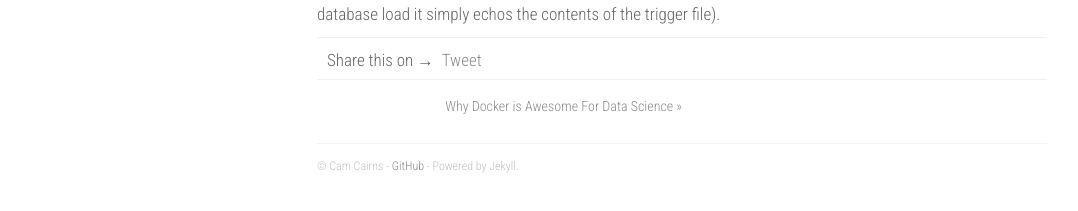
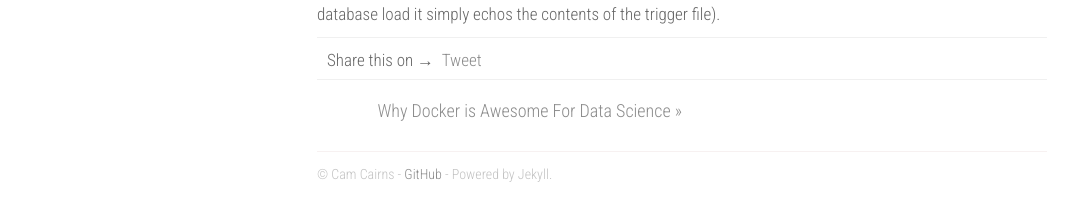
Before and after one commit to CamCairns/CamCairns.github.io, a Jekyll site: the page built from _posts/2016-09-06-python_watchdog_jobs_queue.md, in a window 1280 px wide and 1400 px high, scrolled down 1986 px. Shown: the part 1186-1397 px from the top of the window, without its empty margins (53-1131 px from the left). Built offline with Jekyll 4.4.1, drawn with Linux system fonts in a browser that asks for light colours; nearby versions of some CDN libraries; comment, search, counter and statistics services are not loaded.

Commit message:
Increease footer post link

```diff
--- a/static/css/main.css
+++ b/static/css/main.css
@@ -103,7 +103,7 @@ footer {
     margin-bottom: 3em;
     padding-top: 10px;
     color: #C2C2C2;
-    font-size: 12px;
+    font-size: 14px;
     bottom: 0;
     padding-bottom: 10px;
 }
@@ -161,7 +161,7 @@ div.col-sm-3 img#about {
 }
 
 .PageNavigation {
-    font-size: 14px;
+    font-size: 18px;
     display: block;
     width: auto;
     overflow: hidden;
@@ -198,6 +198,7 @@ div.col-sm-3 img#about {
     font-size: 16px;
 }
 
+/* Counter for blog homepage */
 .custom-counter {
     font-size: 20px;
     margin: 0;
```
